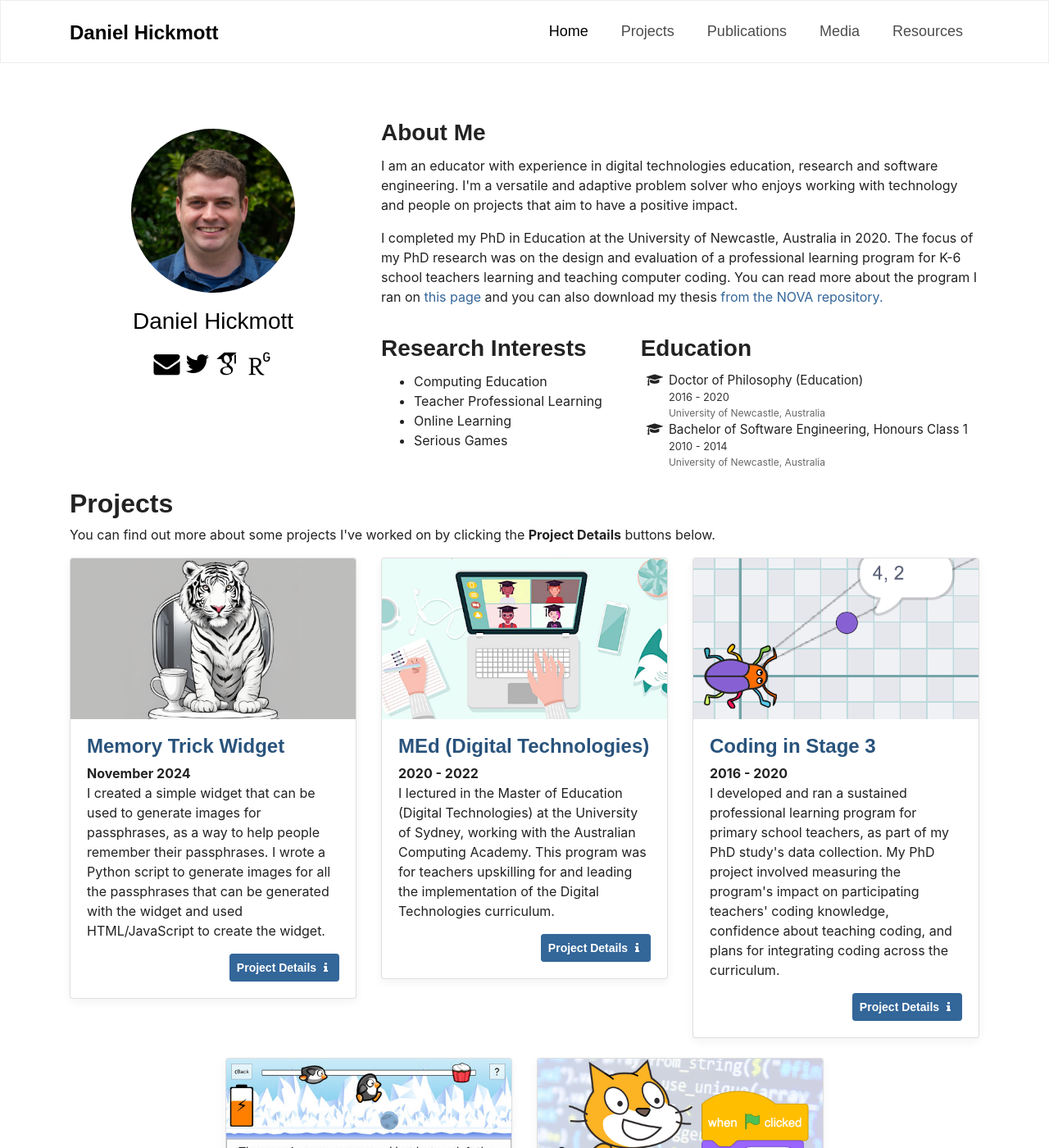
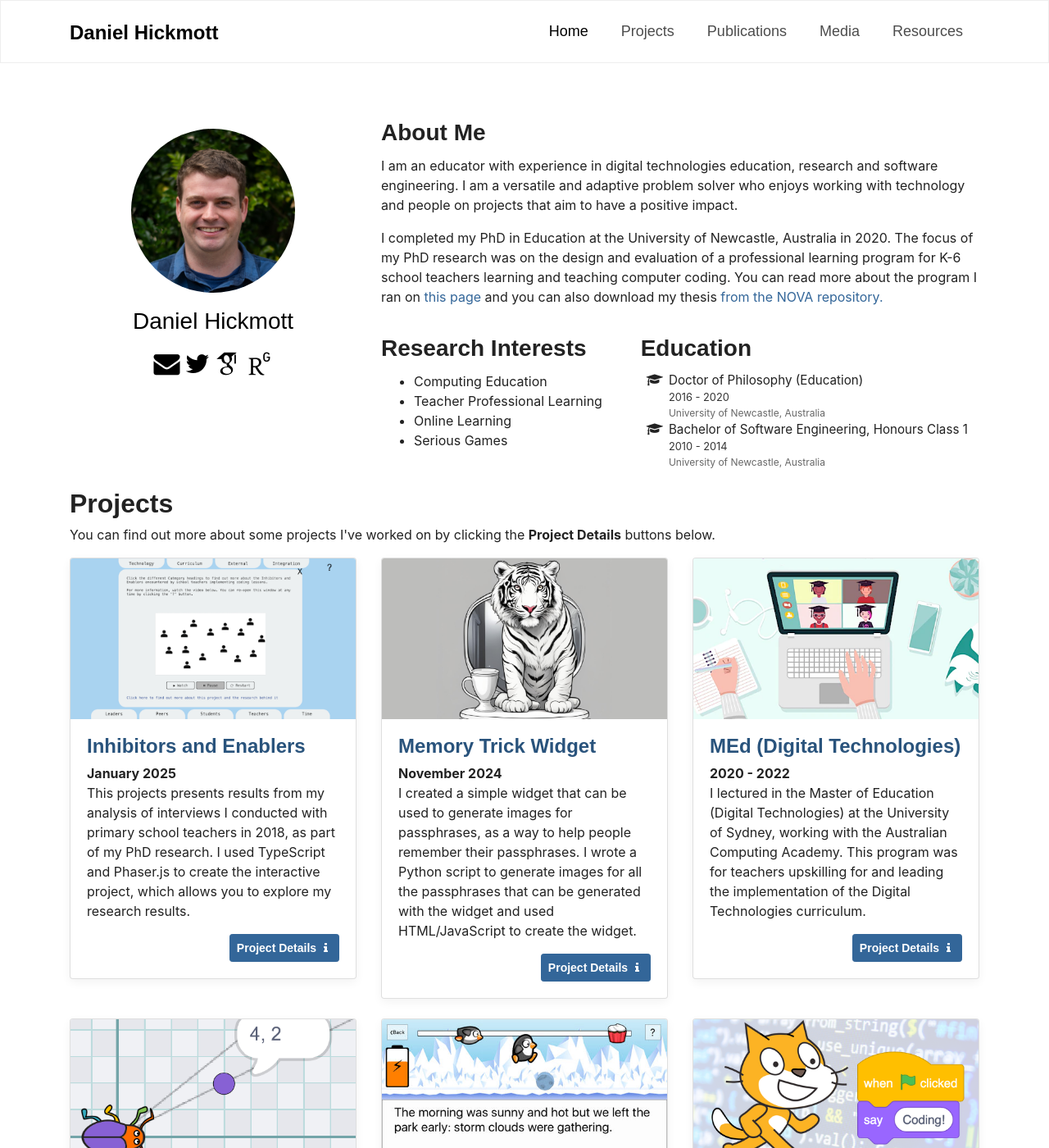
Before and after one commit to hckmd/hckmd.github.io, a Jekyll site: the page built from index.md, in a window 1280 px wide and 1400 px high. Shown: the whole window at 82% size. Built offline with Jekyll 4.4.1, drawn with Linux system fonts in a browser that asks for light colours; some web fonts are replaced.

Commit message:
Updates site for inhibitors and enablers project

```diff
--- a/_data/projects.csv
+++ b/_data/projects.csv
@@ -1,4 +1,5 @@
 title,period,description,imageFilePath,pageName
+Inhibitors and Enablers,January 2025,"This projects presents results from my analysis of interviews I conducted with primary school teachers in 2018, as part of my PhD research. I used TypeScript and Phaser.js to create the interactive project, which allows you to explore my research results.",project_inhibitors_and_enablers.png,inhibitors-and-enablers
 Memory Trick Widget,November 2024,"I created a simple widget that can be used to generate images for passphrases, as a way to help people remember their passphrases. I wrote a Python script to generate images for all the passphrases that can be generated with the widget and used HTML/JavaScript to create the widget.",project_passphrase_trick.png,passphrase-trick
 MEd (Digital Technologies),2020 - 2022,"I lectured in the Master of Education (Digital Technologies) at the University of Sydney, working with the Australian Computing Academy. This program was for teachers upskilling for and leading the implementation of the Digital Technologies curriculum.",project_usyd_med.png,med-dt-usyd
 Coding in Stage 3,2016 - 2020,"I developed and ran a sustained professional learning program for primary school teachers, as part of my PhD study's data collection. My PhD project involved measuring the program's impact on participating teachers' coding knowledge, confidence about teaching coding, and plans for integrating coding across the curriculum.",project_cs3.png,coding-in-stage-3
--- a/index.md
+++ b/index.md
@@ -29,7 +29,7 @@ title: Daniel Hickmott
     <div class="col-xs-12 col-md-8">
         <h3 class="profile-heading">About Me</h3>
         <p>
-            I am an educator with experience in digital technologies education, research and software engineering. I'm a versatile and adaptive problem solver who enjoys working with technology and people on projects that aim to have a positive impact.
+            I am an educator with experience in digital technologies education, research and software engineering. I am a versatile and adaptive problem solver who enjoys working with technology and people on projects that aim to have a positive impact.
         </p>
         <p>
             I completed my PhD in Education at the University of Newcastle, Australia in 2020.
--- /dev/null
+++ b/projects/inhibitors-and-enablers.md
@@ -0,0 +1,115 @@
+---
+layout: default
+title: Daniel Hickmott
+---
+
+<div class="project-description">
+    <h2>{{ site.data.projects[0].title }}</h2>
+    <div class="row">
+        <div class="col-md-4 offset-md-4">
+            <img class = "img-fluid highlight-img border border-secondary" src = "{{ site.baseurl | append: '/projects/images/' | append: site.data.projects[0].imageFilePath }}">
+        </div>
+    </div>
+    <h3>About</h3>
+    <div id="mobile-alert-box" class="alert alert-info my-3" style="display: none">
+        It looks likes you have tried to access the Inhibitors and Enablers project on a mobile device.
+        The project can only be viewed on a desktop or laptop.
+        If you only have a mobile device, there is information below about the project and you can also watch a video (linked below) about it.
+    </div>
+    <ul>
+        <li><a href="ies3" class="text-info">Access the interactive project here</a> (Only for desktop and laptop devices)</li>
+        <li><a href="https://youtu.be/Oi897X_Y9CI" class="text-info">Watch a video on YouTube that includes the project background and a demonstration.</a></li>
+    </ul>
+    <h4>Project Background</h4>
+    <p>
+        This project presents my results from an analysis of interviews I conducted with 15 Australian primary school (K-6) teachers in 2018.
+        The interviews took place after the teachers completed a 10 week professional learning program I ran, called <a class="text-info" href="coding-in-stage-3">Coding in Stage 3</a>.
+        That program and these interviews were both part of my PhD project.
+    </p>
+    <p>
+        The interviews were focused on the teachers' experiences learning and teaching computer coding and their plans for implementing coding lessons in the future.
+        I analysed the transcripts from these interviews and identified <strong>18 inhibitors</strong> and <strong>16 enablers</strong>.
+    </p>
+    <ul>
+        <li><strong>Inhibitors</strong> are the barriers and challenges that hindered teachers' implementation of coding lessons.</li>
+        <li><strong>Enablers</strong> are the supports and other positive experiences that had helped teachers implement coding lessons.</li>
+    </ul>
+    <p>
+        I also grouped the inhibitors and enablers into 9 different categories, such as "Leaders" and "Peers".
+        Stakeholders, such as principals, could then use these categories of inhibitors and enablers to find ways to help teachers implement coding lessons.
+    </p>
+    <p>
+        The process that I used for this analysis and the categories, inhibitors and enablers are explained in detail in my thesis.
+        My thesis is available online and you can download it and read the results chapter that focuses on the enablers and inhibitors.
+        However, that chapter alone is around 60 pages!
+        I have been wanting to present these results in a more engaging and interactive way and recently had some time to implement this as a personal project.
+    </p>
+    <p>
+        The project has been implemented using TypeScript and PhaserJS, which are two technologies that I have been wanting to learn for a while.
+        The project is set up as a fixed size canvas that will not work well on mobile devices and should only be viewed on a desktop or laptop.
+        If you would like to see what the project looks like and can only use a mobile device, you can watch <a href="https://youtu.be/Oi897X_Y9CI" class="text-info">a video about it on YouTube here</a>.
+    </p>
+    <h4>How to Use It</h4>
+    <p>
+        In the project, you can see each of the different categories up the top and down the bottom. You can click each of the categories and you will see a description of that category, like you can see below.
+    </p>
+    <div class="row">
+        <div class="col-md-6 offset-md-3">
+            <img class = "img-fluid highlight-img border border-secondary" src = "{{ site.baseurl | append: '/projects/images/ies3-click-category.gif' }}">
+        </div>
+    </div>
+    <p>
+        The different inhibitors and enablers in that category will then appear.
+        The inhibitors are prefixed with a '-' sign and inhibitors are prefixed with a '+' sign.
+        You can click the inhibitor and enablers to see a description of it, as well as a quote relating to that inhibitor or enabler from the teacher interviews.
+    </p>
+    <div class="row">
+        <div class="col-md-6 offset-md-3">
+            <img class = "img-fluid highlight-img border border-secondary" src = "{{ site.baseurl | append: '/projects/images/ies3-click-enabler.gif' }}">
+        </div>
+    </div>
+    <p>
+        You can then click the "play quote" button to hear a recording of this quote. Note that the names are pseudonyms and that the audio recordings are not from the original interviews.
+    </p>
+    <p>
+        You can choose another category to see the inhibitors and enablers for that category. You can click the '?' button at any time to open up the information dialog and video again at any time.
+    </p>
+    <h3>Credits</h3>
+    <p>Thank you to everyone who provided audio recordings for the interview quotes: Michelle Chomiak, Celinda Corsini, Drew Eastlake, Sally Gridley, Sharon Harrison, Deon Scanlon and Courtney Weaver.</p>
+    <h3>Links</h3>
+    <ul>
+        <li>
+            <a href="ies3" class="text-info" target="_blank">The interactive Inhibitors and Enablers project (desktop and laptop only)</a>
+        </li>
+        <li>
+            <a href="https://youtu.be/Oi897X_Y9CI" class="text-info" target="_blank">Video explaining the project background</a>
+        </li>
+        <li>
+            <a href="https://hdl.handle.net/1959.13/1417667" class="text-info" target="_blank">My PhD thesis on the NOVA repository</a>
+        </li>
+        <li>
+            <a href="coding-in-stage-3" class="text-info" target="_blank">More details about the Coding in Stage 3 Program</a>
+        </li>
+    </ul>
+    <a href="{{ site.baseurl | append: '/projects/' }}" class="btn btn-sm btn-info float-right">
+        View My Other Projects
+        <i class="fa fa-list project-icon"></i>
+    </a>
+</div>
+<script>
+    // Check if the user has been redirected here due to them being on a mobile
+    // and suggest them to watch the video and view the details here
+    const params = new Proxy(new URLSearchParams(window.location.search), {
+        get: (searchParams, prop) => searchParams.get(prop),
+    });
+    const value = params.mobile_redirect;
+    if (value != null) {
+        console.log(value);
+        if (value == "true") {
+            const mobileAlertBox = document.getElementById("mobile-alert-box");
+            mobileAlertBox.style.display = 'block';
+
+        }
+    }
+
+</script>
```
Also changed, not shown: projects/coding-in-stage-3.md (+2 -2 lines), projects/cs4s.md (+2 -2 lines), projects/literacy-apps.md (+2 -2 lines), projects/med-dt-usyd.md (+2 -2 lines), projects/passphrase-trick.md (+1 -1 lines), projects/images/ies3-click-category.gif (added), projects/images/ies3-click-enabler.gif (added), projects/images/project_inhibitors_and_enablers.png (added).
